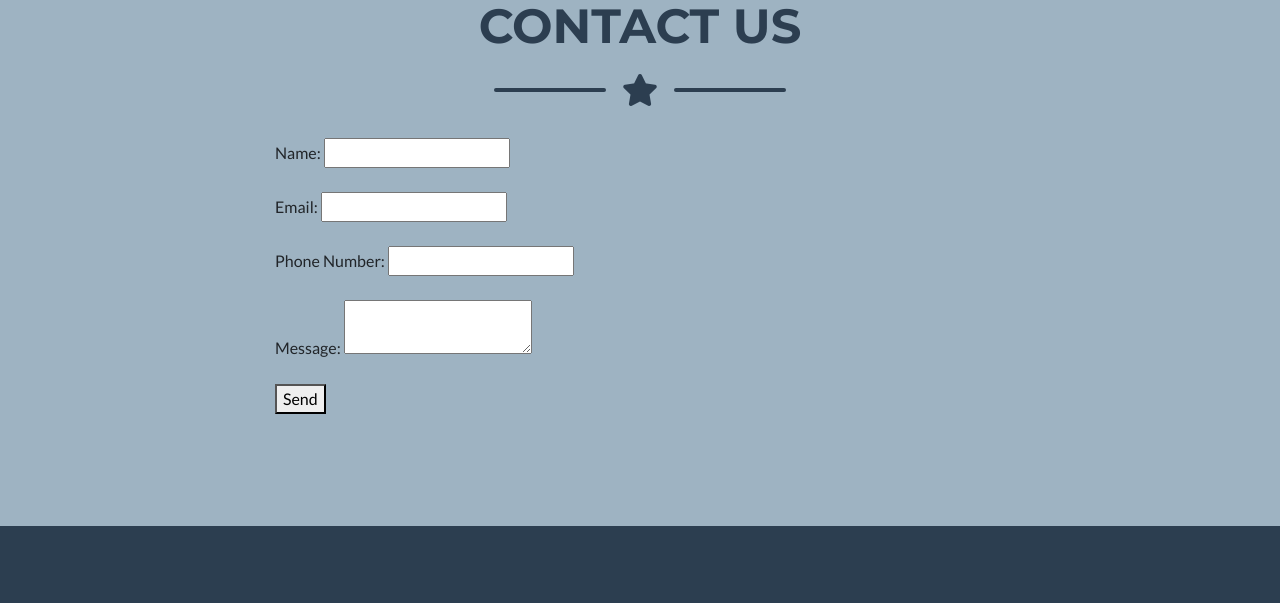
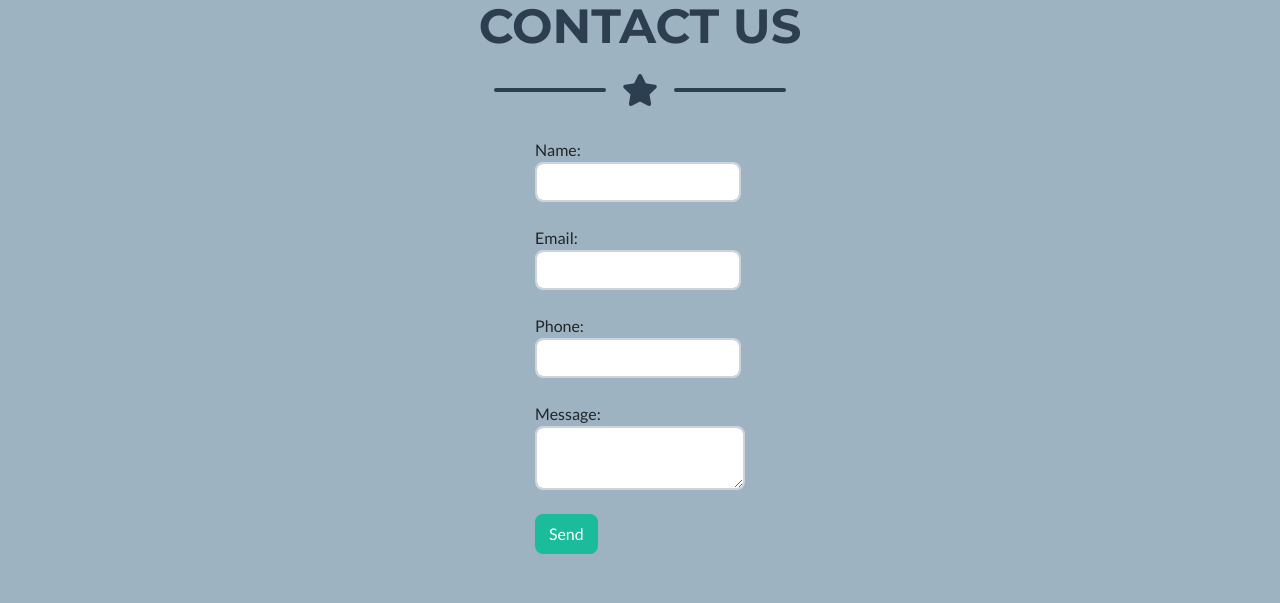
Before and after one commit to callibates/lbrcwebsite, a website with bundled scripts: page index.html in a window 1280 px wide. Shown: the part 1920-2523 px from the top of the page. Built offline with nearby package versions, Linux system fonts and the light colour scheme.

Commit message:
fixed form I think

```diff
--- a/index.html
+++ b/index.html
@@ -222,23 +222,25 @@
       <div class="row">
         <div class="col-lg-8 mx-auto">
           <!-- To configure the contact form email address, go to mail/contact_me.php and update the email address in the PHP file on line 19. -->
+            <div class="container d-flex align-items-center flex-column" >
           <form name="SubmitContact"  method="POST" data-netlify="true">
                 <p>
-                <label>Name: <input type="text" name="name" /></label>
+                <label>Name: <input class="form-control" type="text" name="name" required="required" data-validation-required-message="Please enter your name."/></label>
                 </p>
                 <p>
-                <label>Email: <input type="email" name="email" /></label>
+                <label>Email: <input class="form-control" type="email" name="email" required="required" data-validation-required-message="Please enter your email."/></label>
                 </p>
                 <p>
-                <label>Phone Number: <input type="text" name="phone" /></label>
+                <label>Phone: <input class="form-control" type="text" name="phone" required="required" data-validation-required-message="Please enter your phone number."/></label>
                 </p>
                 <p>
-                <label>Message: <textarea name="message"></textarea></label>
+                <label>Message: <textarea class="form-control" name="message" required="required" data-validation-required-message="Please enter a message."></textarea></label>
                 </p>
                 <p>
-                <button type="submit">Send</button>
+                <button type="submit" class="btn btn-primary btn-l">Send</button>
                 </p>
           </form>
+        </div>
         </div>
       </div>
 
```
